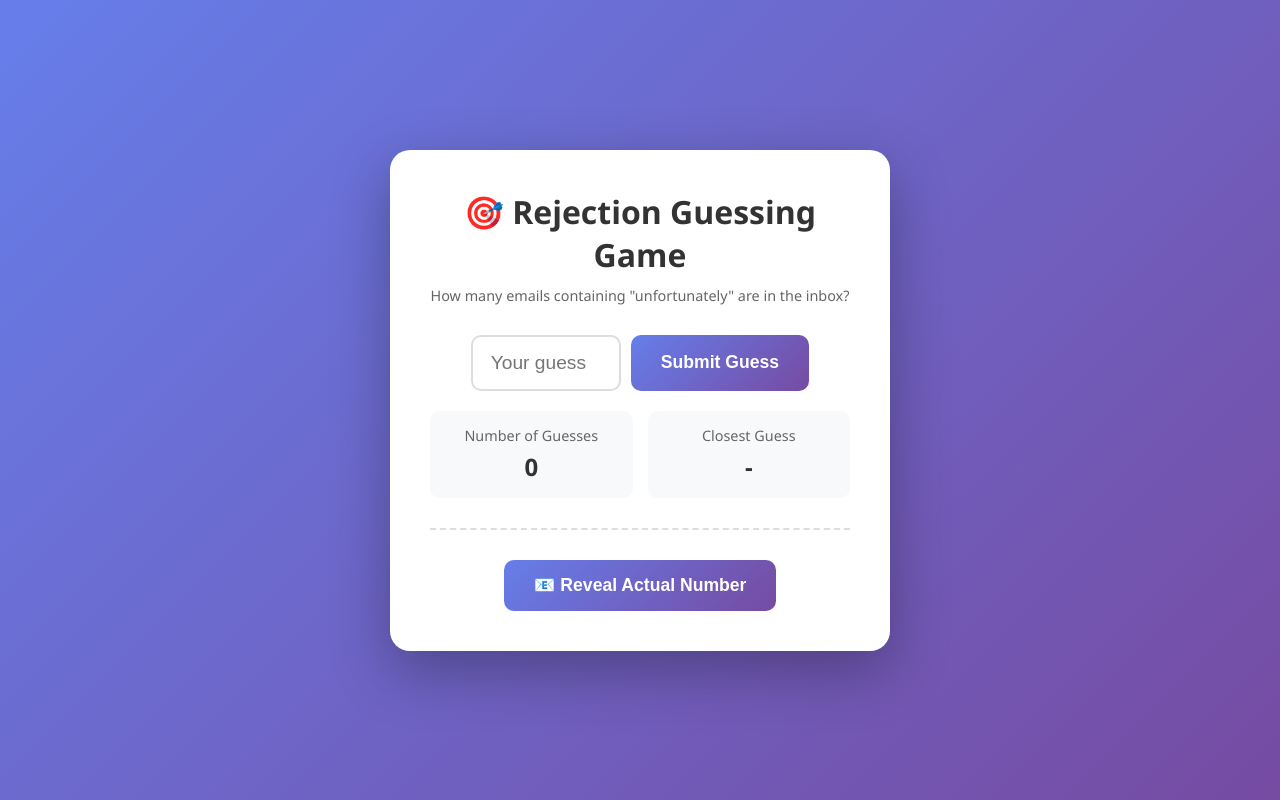
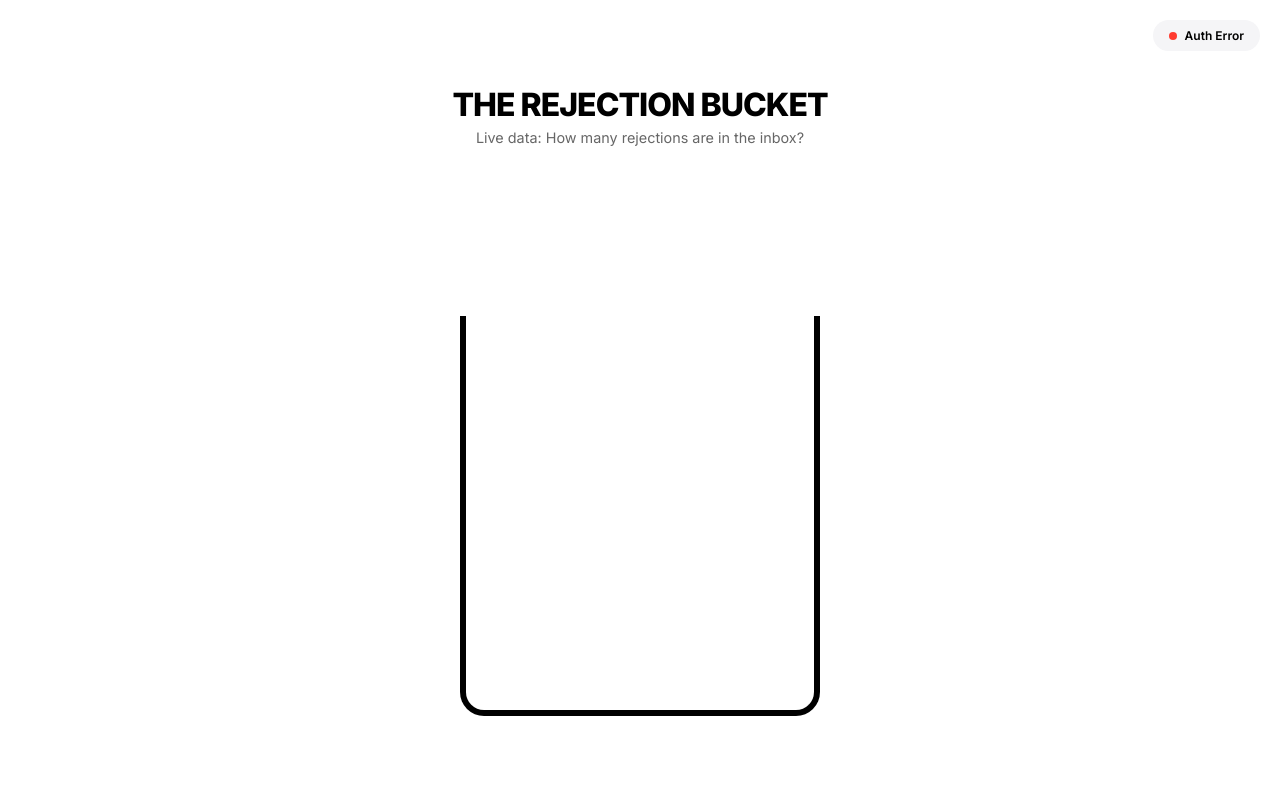
Before and after one commit to teomanakgnn/rejection-bucket, a Flask app: page / in a window 1280 px wide. Run offline with Flask 3, Linux system fonts and the light colour scheme.

Commit message:
Making it game-ish part2

```diff
--- a/templates/index.html
+++ b/templates/index.html
@@ -3,393 +3,303 @@
 <head>
     <meta charset="UTF-8">
     <meta name="viewport" content="width=device-width, initial-scale=1.0">
-    <title>Rejection Counter - Guessing Game</title>
+    <title>The Rejection Bucket | Live Guessing</title>
+    <script src="https://cdnjs.cloudflare.com/ajax/libs/matter-js/0.19.0/matter.min.js"></script>
     <style>
-        * {
-            margin: 0;
-            padding: 0;
-            box-sizing: border-box;
+        @import url('https://fonts.googleapis.com/css2?family=Courier+Prime:wght@700&display=swap');
+        @import url('https://fonts.googleapis.com/css2?family=Inter:wght@400;600;800&display=swap');
+
+        * { margin: 0; padding: 0; box-sizing: border-box; font-family: 'Inter', sans-serif; }
+
+        body {
+            background-color: #ffffff;
+            color: #000;
+            display: flex;
+            flex-direction: column;
+            align-items: center;
+            justify-content: center;
+            min-height: 100vh;
+            overflow: hidden;
         }
 
-        body {
-            font-family: 'Segoe UI', Tahoma, Geneva, Verdana, sans-serif;
-            background: linear-gradient(135deg, #667eea 0%, #764ba2 100%);
-            min-height: 100vh;
-            display: flex;
-            justify-content: center;
-            align-items: center;
-            padding: 20px;
-        }
-
-        .container {
-            background: white;
-            border-radius: 20px;
-            padding: 40px;
-            box-shadow: 0 20px 60px rgba(0,0,0,0.3);
-            max-width: 500px;
-            width: 100%;
+        h1 {
+            font-weight: 800;
+            text-transform: uppercase;
+            letter-spacing: -1px;
+            font-size: 2rem;
+            margin-bottom: 5px;
             text-align: center;
         }
 
-        h1 {
-            color: #333;
-            margin-bottom: 10px;
-            font-size: 2em;
+        p.subtitle { color: #666; margin-bottom: 20px; font-size: 0.9rem; text-align: center; }
+
+        #game-ui {
+            text-align: center;
+            z-index: 100;
+            margin-bottom: 20px;
+            height: 80px;
         }
 
-        .subtitle {
-            color: #666;
-            margin-bottom: 30px;
-            font-size: 0.9em;
-        }
-
-        .game-section {
-            margin: 30px 0;
-        }
-
-        .guess-input-container {
+        .input-group {
             display: flex;
             gap: 10px;
             justify-content: center;
-            margin-bottom: 20px;
+            align-items: center;
         }
 
-        input[type="number"] {
-            padding: 15px;
-            font-size: 1.2em;
-            border: 2px solid #ddd;
-            border-radius: 10px;
-            width: 150px;
+        input {
+            border: 2px solid #000;
+            padding: 8px 12px;
+            font-weight: 700;
+            width: 80px;
+            font-size: 1.2rem;
             text-align: center;
-            transition: all 0.3s;
+            outline: none;
         }
 
-        input[type="number"]:focus {
-            outline: none;
-            border-color: #667eea;
-            box-shadow: 0 0 0 3px rgba(102, 126, 234, 0.1);
+        button {
+            background: #000;
+            color: #fff;
+            border: none;
+            padding: 10px 20px;
+            font-weight: 800;
+            text-transform: uppercase;
+            cursor: pointer;
+            transition: opacity 0.2s;
         }
 
-        .btn {
-            background: linear-gradient(135deg, #667eea 0%, #764ba2 100%);
-            color: white;
-            border: none;
-            padding: 15px 30px;
-            font-size: 1.1em;
-            border-radius: 10px;
-            cursor: pointer;
-            transition: all 0.3s;
-            font-weight: 600;
+        button:hover { opacity: 0.8; }
+        button:disabled { background: #ccc; cursor: not-allowed; }
+
+        #result-message {
+            margin-top: 10px;
+            font-weight: 700;
+            font-size: 1rem;
+            min-height: 1.2em;
         }
 
-        .btn:hover {
-            transform: translateY(-2px);
-            box-shadow: 0 5px 15px rgba(102, 126, 234, 0.4);
+        #scene-container {
+            position: relative;
+            width: 400px;
+            height: 450px;
         }
 
-        .btn:active {
-            transform: translateY(0);
+        .bucket-visual {
+            position: absolute;
+            bottom: 0;
+            left: 50%;
+            transform: translateX(-50%);
+            width: 360px;
+            height: 400px;
+            border-left: 6px solid #000;
+            border-right: 6px solid #000;
+            border-bottom: 6px solid #000;
+            border-radius: 0 0 24px 24px;
+            pointer-events: none;
+            z-index: 10;
         }
 
-        .btn:disabled {
-            opacity: 0.5;
-            cursor: not-allowed;
+        .physics-word {
+            position: absolute;
+            color: #000;
+            font-family: 'Courier Prime', monospace;
+            font-size: 14px;
+            font-weight: 700;
+            display: flex;
+            align-items: center;
+            justify-content: center;
+            user-select: none;
+            white-space: nowrap;
+            background: transparent;
+            transform-origin: center center;
+            will-change: transform;
         }
 
-        .result-box {
-            margin: 20px 0;
-            padding: 20px;
-            border-radius: 10px;
-            font-size: 1.1em;
-            display: none;
+        .status-badge {
+            position: fixed;
+            top: 20px;
+            right: 20px;
+            display: flex;
+            align-items: center;
+            gap: 8px;
+            font-size: 12px;
+            background: #f5f5f7;
+            padding: 8px 16px;
+            border-radius: 20px;
+            font-weight: 600;
+            z-index: 100;
         }
 
-        .result-box.show {
-            display: block;
-            animation: slideIn 0.5s ease;
-        }
-
-        .result-box.win {
-            background: #d4edda;
-            color: #155724;
-            border: 2px solid #c3e6cb;
-        }
-
-        .result-box.close {
-            background: #fff3cd;
-            color: #856404;
-            border: 2px solid #ffeeba;
-        }
-
-        .result-box.far {
-            background: #f8d7da;
-            color: #721c24;
-            border: 2px solid #f5c6cb;
-        }
-
-        .loading {
-            display: none;
-            margin: 20px 0;
-        }
-
-        .loading.show {
-            display: block;
-        }
-
-        .dots {
-            display: inline-block;
-        }
-
-        .dots span {
-            animation: blink 1.4s infinite;
-            font-size: 1.5em;
-            color: #667eea;
-        }
-
-        .dots span:nth-child(2) {
-            animation-delay: 0.2s;
-        }
-
-        .dots span:nth-child(3) {
-            animation-delay: 0.4s;
-        }
+        .dot { width: 8px; height: 8px; background: #d1d1d6; border-radius: 50%; }
+        .dot.active { background: #34c759; box-shadow: 0 0 8px #34c759; }
+        .dot.error { background: #ff3b30; }
 
         @keyframes blink {
-            0%, 80%, 100% {
-                opacity: 0;
-            }
-            40% {
-                opacity: 1;
-            }
+            0% { opacity: 0.2; }
+            20% { opacity: 1; }
+            100% { opacity: 0.2; }
         }
+        .loading-dot { animation: blink 1.4s infinite both; }
+        .loading-dot:nth-child(2) { animation-delay: 0.2s; }
+        .loading-dot:nth-child(3) { animation-delay: 0.4s; }
 
-        @keyframes slideIn {
-            from {
-                opacity: 0;
-                transform: translateY(-20px);
-            }
-            to {
-                opacity: 1;
-                transform: translateY(0);
-            }
-        }
-
-        .stats {
-            display: grid;
-            grid-template-columns: 1fr 1fr;
-            gap: 15px;
-            margin-top: 20px;
-        }
-
-        .stat-card {
-            background: #f8f9fa;
-            padding: 15px;
-            border-radius: 10px;
-        }
-
-        .stat-label {
-            color: #666;
-            font-size: 0.9em;
-            margin-bottom: 5px;
-        }
-
-        .stat-value {
-            color: #333;
-            font-size: 1.5em;
-            font-weight: bold;
-        }
-
-        .reveal-section {
-            margin-top: 30px;
-            padding-top: 30px;
-            border-top: 2px dashed #ddd;
-        }
-
-        .actual-count {
-            display: none;
-            font-size: 3em;
-            color: #667eea;
-            font-weight: bold;
-            margin: 20px 0;
-            animation: slideIn 0.5s ease;
-        }
-
-        .actual-count.show {
-            display: block;
-        }
-
-        @media (max-width: 600px) {
-            .container {
-                padding: 30px 20px;
-            }
-
-            h1 {
-                font-size: 1.5em;
-            }
-
-            .stats {
-                grid-template-columns: 1fr;
-            }
+        @media (max-width: 500px) {
+            #scene-container { transform: scale(0.8); transform-origin: bottom center; }
         }
     </style>
 </head>
 <body>
-    <div class="container">
-        <h1>🎯 Rejection Guessing Game</h1>
-        <p class="subtitle">How many emails containing "unfortunately" are in the inbox?</p>
 
-        <div class="game-section">
-            <div class="guess-input-container">
-                <input type="number" id="guessInput" placeholder="Your guess" min="0">
-                <button class="btn" id="guessBtn">Submit Guess</button>
-            </div>
+    <div class="status-badge">
+        <div class="dot" id="statusDot"></div>
+        <span id="statusText">Connecting<span class="loading-dot">.</span><span class="loading-dot">.</span><span class="loading-dot">.</span></span>
+    </div>
 
-            <div class="loading" id="loading">
-                <p>Connecting<span class="dots"><span>.</span><span>.</span><span>.</span></span></p>
-            </div>
+    <h1>The Rejection Bucket</h1>
+    <p class="subtitle">Live data: How many rejections are in the inbox?</p>
 
-            <div class="result-box" id="resultBox"></div>
+    <div id="game-ui">
+        <div class="input-group" id="inputArea" style="display: none;">
+            <input type="number" id="guessInput" placeholder="?" min="0">
+            <button id="submitBtn">Guess</button>
+            <button id="restartBtn" style="display: none; background: #666;">Sync Again</button>
+        </div>
+        <div id="result-message"></div>
+    </div>
 
-            <div class="stats">
-                <div class="stat-card">
-                    <div class="stat-label">Number of Guesses</div>
-                    <div class="stat-value" id="guessCount">0</div>
-                </div>
-                <div class="stat-card">
-                    <div class="stat-label">Closest Guess</div>
-                    <div class="stat-value" id="bestGuess">-</div>
-                </div>
-            </div>
-        </div>
-
-        <div class="reveal-section">
-            <button class="btn" id="revealBtn">📧 Reveal Actual Number</button>
-            <div class="actual-count" id="actualCount"></div>
-        </div>
+    <div id="scene-container">
+        <div class="bucket-visual"></div>
     </div>
 
     <script>
-        let actualCount = null;
-        let guessNumber = 0;
-        let bestDifference = Infinity;
-        let bestGuessValue = null;
-        let gameWon = false;
+        const Engine = Matter.Engine,
+              Runner = Matter.Runner,
+              Bodies = Matter.Bodies,
+              Composite = Matter.Composite,
+              Events = Matter.Events;
 
-        const guessInput = document.getElementById('guessInput');
-        const guessBtn = document.getElementById('guessBtn');
-        const resultBox = document.getElementById('resultBox');
-        const loading = document.getElementById('loading');
-        const revealBtn = document.getElementById('revealBtn');
-        const actualCountDiv = document.getElementById('actualCount');
-        const guessCountSpan = document.getElementById('guessCount');
-        const bestGuessSpan = document.getElementById('bestGuess');
+        let engine, runner, words = [];
+        let actualCount = 0;
+        const sceneContainer = document.getElementById('scene-container');
 
-        // Fetch actual count in background on page load
-        fetchActualCount();
+        function initPhysics() {
+            engine = Engine.create();
+            engine.gravity.y = 1.3;
 
-        async function fetchActualCount() {
+            const wallOpts = { isStatic: true, friction: 0.5 };
+            const ground = Bodies.rectangle(200, 455, 360, 20, wallOpts);
+            const leftWall = Bodies.rectangle(15, 250, 20, 420, wallOpts);
+            const rightWall = Bodies.rectangle(385, 250, 20, 420, wallOpts);
+
+            Composite.add(engine.world, [ground, leftWall, rightWall]);
+
+            runner = Runner.create();
+            Runner.run(runner, engine);
+            Events.on(engine, 'afterUpdate', updateDomPositions);
+        }
+
+        function updateDomPositions() {
+            words.forEach(item => {
+                const x = item.body.position.x - (110 / 2);
+                const y = item.body.position.y - (20 / 2);
+                item.element.style.transform = `translate(${x}px, ${y}px) rotate(${item.body.angle}rad)`;
+            });
+        }
+
+        function addWord() {
+            const x = Math.random() * 200 + 100;
+            const y = -50;
+            const body = Bodies.rectangle(x, y, 110, 20, {
+                restitution: 0.2,
+                friction: 0.6,
+                angle: (Math.random() * 0.4) - 0.2
+            });
+
+            const el = document.createElement('div');
+            el.className = 'physics-word';
+            el.innerText = 'unfortunately';
+            el.style.width = '110px';
+            el.style.height = '20px';
+
+            sceneContainer.appendChild(el);
+            Composite.add(engine.world, body);
+            words.push({ body, element: el });
+        }
+
+        async function fetchAndStart() {
+            const statusDot = document.getElementById('statusDot');
+            const statusText = document.getElementById('statusText');
+            const msgEl = document.getElementById('result-message');
+            const inputArea = document.getElementById('inputArea');
+
+            // Reset state
+            words.forEach(w => sceneContainer.removeChild(w.element));
+            Composite.clear(engine.world, true);
+            words = [];
+            msgEl.innerText = "";
+            inputArea.style.display = 'none';
+            document.getElementById('restartBtn').style.display = "none";
+            document.getElementById('submitBtn').style.display = "block";
+
+            statusDot.className = 'dot';
+            statusText.innerHTML = 'Fetching Data<span class="loading-dot">.</span><span class="loading-dot">.</span><span class="loading-dot">.</span>';
+
             try {
+                // Sizin orijinal API bağlantınız
                 const response = await fetch('/api/count');
                 const data = await response.json();
 
                 if (data.success) {
                     actualCount = data.count;
-                    console.log('Actual count loaded:', actualCount);
+                    statusDot.className = 'dot active';
+                    statusText.innerText = 'Inbox Synced';
+
+                    // Görsel dökülme limiti (Tarayıcı çökmesin diye)
+                    const visualsToDrop = Math.min(actualCount, 150);
+
+                    for(let i = 0; i < visualsToDrop; i++) {
+                        setTimeout(addWord, i * 100);
+                    }
+
+                    // Dökülme bitince tahmini aç
+                    setTimeout(() => {
+                        inputArea.style.display = 'flex';
+                    }, visualsToDrop * 100 + 1000);
+
                 } else {
-                    console.error('Error:', data.error);
+                    statusDot.className = 'dot error';
+                    statusText.innerText = 'Auth Error';
                 }
             } catch (error) {
-                console.error('Connection error:', error);
+                statusDot.className = 'dot error';
+                statusText.innerText = 'Server Error';
+                console.error(error);
             }
         }
 
-        guessBtn.addEventListener('click', makeGuess);
-        guessInput.addEventListener('keypress', (e) => {
-            if (e.key === 'Enter') makeGuess();
-        });
+        document.getElementById('submitBtn').onclick = () => {
+            const userGuess = parseInt(document.getElementById('guessInput').value);
+            const msgEl = document.getElementById('result-message');
 
-        revealBtn.addEventListener('click', revealActualCount);
+            if (isNaN(userGuess)) return;
 
-        function makeGuess() {
-            const guess = parseInt(guessInput.value);
-
-            if (isNaN(guess) || guess < 0) {
-                showResult('Please enter a valid number!', 'far');
-                return;
+            if (userGuess === actualCount) {
+                msgEl.style.color = "#34c759";
+                msgEl.innerText = `BULLSEYE! ${actualCount} rejections exactly.`;
+            } else {
+                const diff = Math.abs(userGuess - actualCount);
+                msgEl.style.color = diff <= 2 ? "#000" : "#ff3b30";
+                msgEl.innerText = `Actually, it was ${actualCount}. You were off by ${diff}.`;
             }
 
-            if (actualCount === null) {
-                showResult('Data not loaded yet, please wait...', 'far');
-                return;
-            }
+            document.getElementById('submitBtn').style.display = "none";
+            document.getElementById('restartBtn').style.display = "block";
+        };
 
-            guessNumber++;
-            guessCountSpan.textContent = guessNumber;
+        document.getElementById('restartBtn').onclick = fetchAndStart;
 
-            const difference = Math.abs(actualCount - guess);
-
-            // Update closest guess
-            if (difference < bestDifference) {
-                bestDifference = difference;
-                bestGuessValue = guess;
-                bestGuessSpan.textContent = guess;
-            }
-
-            // Evaluate guess
-            if (difference === 0) {
-                gameWon = true;
-                showResult(`🎉 PERFECT! You got it on guess #${guessNumber}! Actual count: ${actualCount}`, 'win');
-                guessBtn.disabled = true;
-            } else if (difference <= 5) {
-                showResult(`🔥 SO CLOSE! Only ${difference} away.`, 'close');
-            } else if (difference <= 10) {
-                showResult(`👍 Getting warmer! ${difference} away.`, 'close');
-            } else if (difference <= 20) {
-                showResult(`🤔 Not bad, but ${difference} away. Try ${guess < actualCount ? 'higher' : 'lower'}.`, 'far');
-            } else {
-                showResult(`❌ Way off! ${difference} away. Go ${guess < actualCount ? 'much higher' : 'much lower'}!`, 'far');
-            }
-
-            guessInput.value = '';
-            guessInput.focus();
-        }
-
-        function showResult(message, type) {
-            resultBox.textContent = message;
-            resultBox.className = 'result-box show ' + type;
-        }
-
-        async function revealActualCount() {
-            if (actualCount === null) {
-                loading.classList.add('show');
-                revealBtn.disabled = true;
-
-                const response = await fetch('/api/count');
-                const data = await response.json();
-
-                loading.classList.remove('show');
-
-                if (data.success) {
-                    actualCount = data.count;
-                    displayActualCount();
-                } else {
-                    showResult('Error: ' + data.error, 'far');
-                }
-            } else {
-                displayActualCount();
-            }
-        }
-
-        function displayActualCount() {
-            actualCountDiv.textContent = `📧 ${actualCount} Rejection Emails`;
-            actualCountDiv.classList.add('show');
-            revealBtn.style.display = 'none';
-            guessBtn.disabled = true;
-
-            if (!gameWon) {
-                showResult(`Game over! Closest guess: ${bestGuessValue} (${bestDifference} away)`, 'close');
-            }
-        }
+        initPhysics();
+        fetchAndStart();
     </script>
 </body>
 </html>
```
